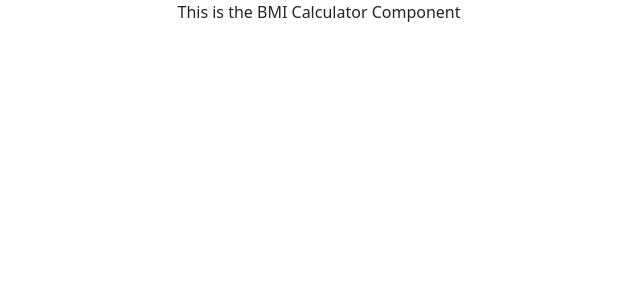
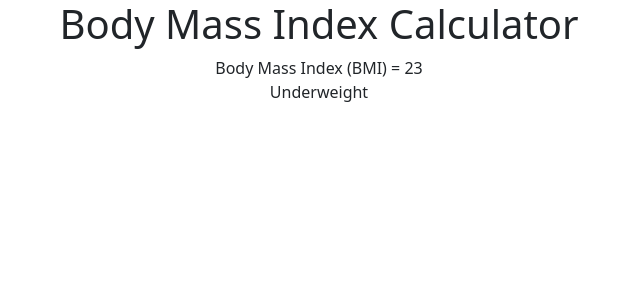
Before and after one commit to Harry8679/BMI, a React (Create React App) app: page / in a window 1280 px wide. Shown: the top 300 px of the page, without its empty margins (321-961 px from the left). Built offline with nearby package versions, Linux system fonts and the light colour scheme.

Commit message:
BMI component 2

```diff
--- a/src/components/BMI.js
+++ b/src/components/BMI.js
@@ -2,8 +2,18 @@ import React from 'react'
 
 const BmiCalculator = () => {
   return (
-    <div>
-      This is the BMI Calculator Component
+    <div className='Calculator'>
+      <h1>Body Mass Index Calculator</h1>
+      <div className="bmi-result-container">
+        <div className="bmi-result">
+          <div className="bmi-result-number">
+            Body Mass Index (BMI) = 23
+          </div>
+          <div className={`bmi-category`}>
+            Underweight
+          </div>
+        </div>
+      </div>
     </div>
   )
 }
```
